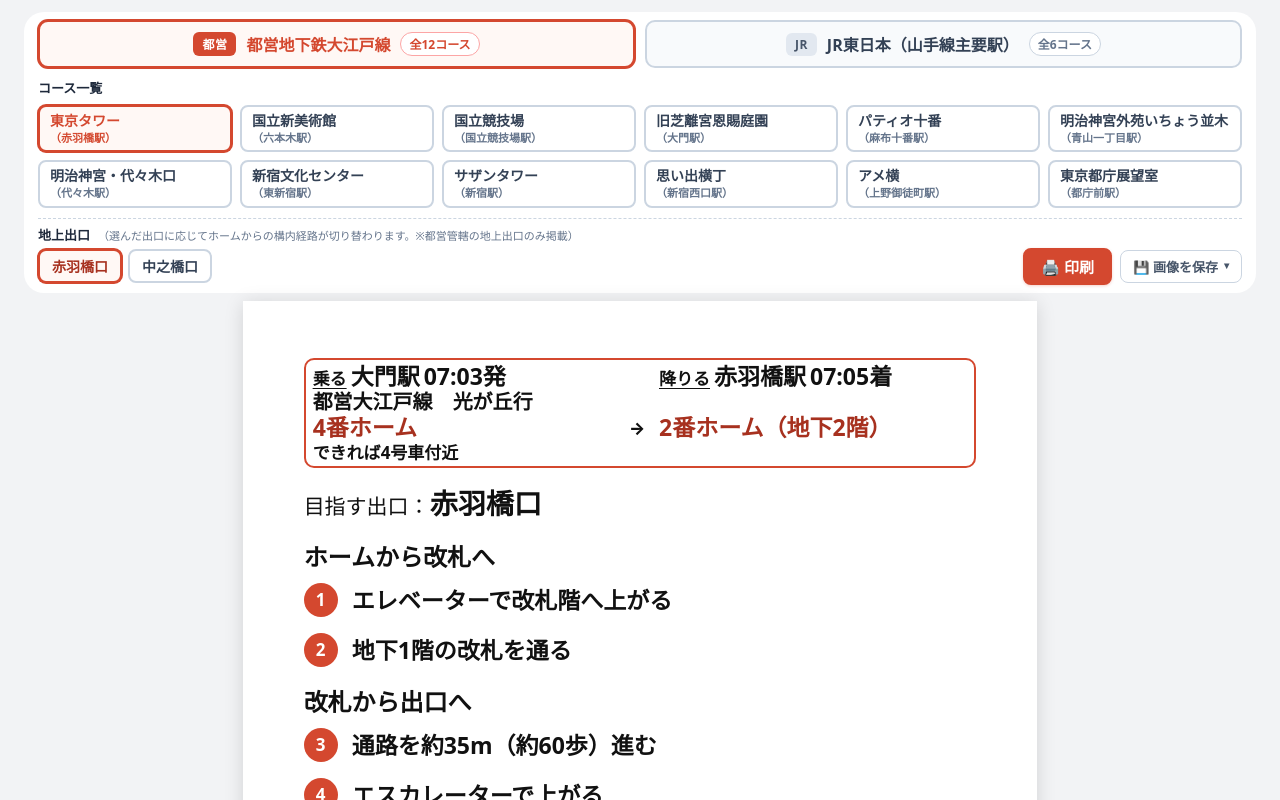
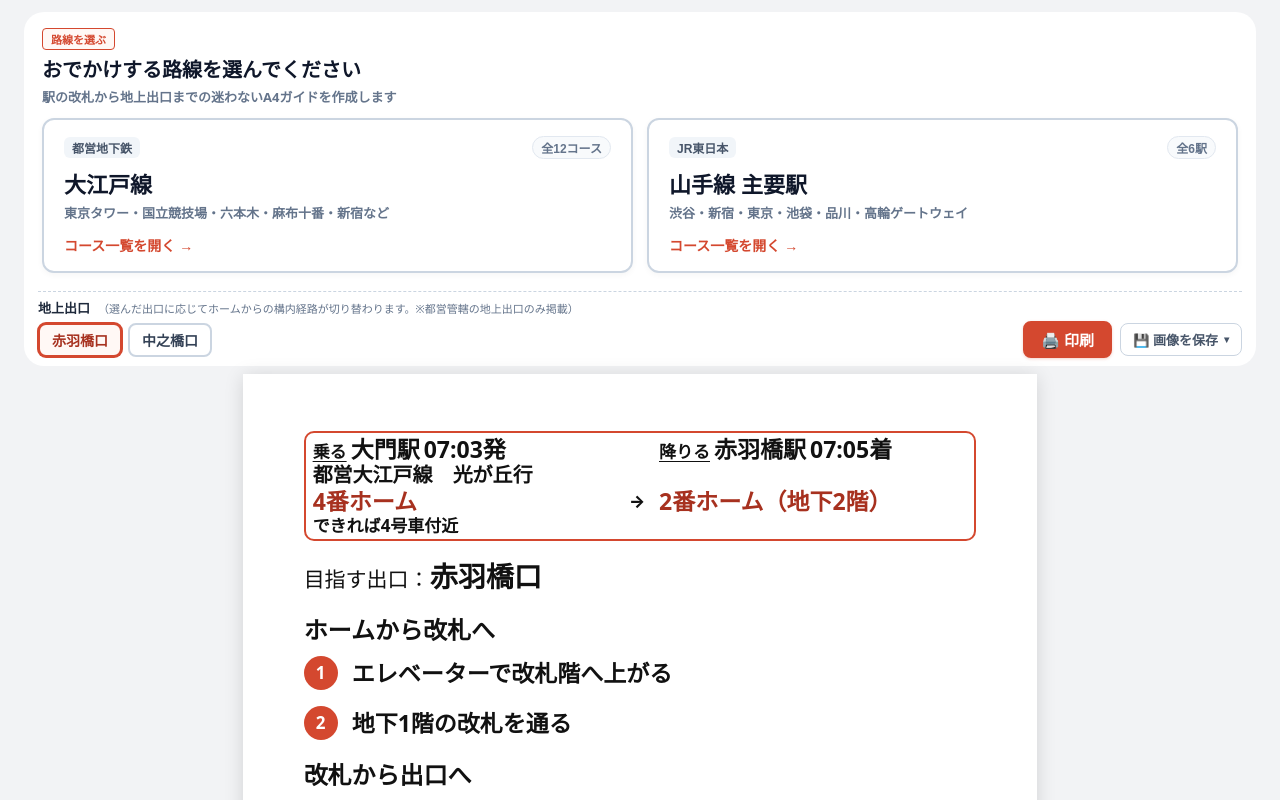
Before and after one commit to atsushiyago/odekake, a React (Vite) app: page / in a window 1280 px wide. Shown: the top 800 px of the page. Built offline with nearby package versions, Linux system fonts and the light colour scheme.

Commit message:
feat(ui): implement Plan B operator selection flow with portal cards

```diff
--- a/src/ui/App.tsx
+++ b/src/ui/App.tsx
@@ -1323,7 +1323,7 @@ export default function App() {
   const defaultCourse = outingCoursePresets[0];
   const debugEnabled = new URLSearchParams(window.location.search).get('debug') === '1';
   const [selectedCourseId, setSelectedCourseId] = useState(defaultCourse.id);
-  const [selectedOperator, setSelectedOperator] = useState<'oedo' | 'jr-east'>('oedo');
+  const [selectedOperator, setSelectedOperator] = useState<'oedo' | 'jr-east' | null>(null);
   const [lastCourseByOperator, setLastCourseByOperator] = useState<{
     oedo: string;
     'jr-east': string;
@@ -1812,41 +1812,67 @@ export default function App() {
       {debugEnabled && <IndoorPoc />}
       <section className="editor no-print course-picker">
         <div>
-          <div className="course-selector">
-            <div
-              className="operator-tabs"
-              role="tablist"
-              aria-label="路線・事業者の選択"
-            >
+          {selectedOperator === null ? (
+            <div className="operator-select-portal">
+              <div className="operator-portal-heading">
+                <span className="operator-portal-badge">路線を選ぶ</span>
+                <h2 className="operator-portal-title">おでかけする路線を選んでください</h2>
+                <p className="operator-portal-sub">駅の改札から地上出口までの迷わないA4ガイドを作成します</p>
+              </div>
+              <div className="operator-portal-cards">
                 <button
                   type="button"
-                role="tab"
-                aria-selected={selectedOperator === 'oedo'}
-                className={
-                  selectedOperator === 'oedo'
-                    ? 'operator-tab operator-tab-oedo is-selected'
-                    : 'operator-tab operator-tab-oedo'
-                }
+                  className="operator-portal-card"
                   onClick={() => selectOperator('oedo')}
                 >
-                <span className="operator-tab-badge">都営</span>
-                <span className="operator-tab-label">都営地下鉄大江戸線</span>
-                <small className="operator-tab-count">全{oedoCoursePresets.length}コース</small>
+                  <div className="operator-portal-card-header">
+                    <span className="operator-portal-card-badge">都営地下鉄</span>
+                    <span className="operator-portal-card-count">全12コース</span>
+                  </div>
+                  <div className="operator-portal-card-name">大江戸線</div>
+                  <div className="operator-portal-card-desc">
+                    東京タワー・国立競技場・六本木・麻布十番・新宿など
+                  </div>
+                  <div className="operator-portal-card-action">コース一覧を開く →</div>
                 </button>
+
                 <button
                   type="button"
-                role="tab"
-                aria-selected={selectedOperator === 'jr-east'}
-                className={
-                  selectedOperator === 'jr-east'
-                    ? 'operator-tab operator-tab-jr is-selected'
-                    : 'operator-tab operator-tab-jr'
-                }
+                  className="operator-portal-card"
                   onClick={() => selectOperator('jr-east')}
                 >
-                <span className="operator-tab-badge">JR</span>
-                <span className="operator-tab-label">JR東日本（山手線主要駅）</span>
-                <small className="operator-tab-count">全{jrEastCoursePresets.length}コース</small>
+                  <div className="operator-portal-card-header">
+                    <span className="operator-portal-card-badge">JR東日本</span>
+                    <span className="operator-portal-card-count">全6駅</span>
+                  </div>
+                  <div className="operator-portal-card-name">山手線 主要駅</div>
+                  <div className="operator-portal-card-desc">
+                    渋谷・新宿・東京・池袋・品川・高輪ゲートウェイ
+                  </div>
+                  <div className="operator-portal-card-action">コース一覧を開く →</div>
+                </button>
+              </div>
+            </div>
+          ) : (
+            <div className="course-selector">
+              <div className="operator-selected-header">
+                <div className="operator-selected-info">
+                  <span className="operator-selected-badge">
+                    {selectedOperator === 'jr-east' ? 'JR東日本' : '都営地下鉄'}
+                  </span>
+                  <span className="operator-selected-name">
+                    {selectedOperator === 'jr-east' ? '山手線主要駅' : '大江戸線'}
+                  </span>
+                  <small className="operator-selected-count">
+                    （全{visibleCoursePresets.length}コース）
+                  </small>
+                </div>
+                <button
+                  type="button"
+                  className="operator-change-btn"
+                  onClick={() => setSelectedOperator(null)}
+                >
+                  ↩ 路線を選び直す
                 </button>
               </div>
               <span className="course-selector-title">コース一覧</span>
@@ -1878,6 +1904,7 @@ export default function App() {
                 ))}
               </div>
             </div>
+          )}
           {exitGroups.length > 0 && (
             <div className="exit-selector">
               <div className="exit-selector-header">
--- a/src/ui/styles.css
+++ b/src/ui/styles.css
@@ -581,83 +581,174 @@
   }
 }
 
-/* Operator Selector Tabs (Toei Oedo Line vs JR East) */
-.operator-tabs {
+/* Plan B: Portal & Operator Selector Flow */
+.operator-select-portal {
+  padding: 8px 4px 12px;
+}
+.operator-portal-heading {
+  margin-bottom: 12px;
+}
+.operator-portal-badge {
+  display: inline-block;
+  padding: 2px 8px;
+  background: #fff8f5;
+  color: #d4482f;
+  border: 1px solid #d4482f;
+  border-radius: 4px;
+  font-size: 11px;
+  font-weight: 800;
+  margin-bottom: 4px;
+}
+.operator-portal-title {
+  margin: 0 0 4px;
+  font-size: 20px;
+  font-weight: 900;
+  color: #0f172a;
+}
+.operator-portal-sub {
+  margin: 0;
+  font-size: 13px;
+  color: #64748b;
+  font-weight: 600;
+}
+.operator-portal-cards {
   display: grid;
   grid-template-columns: 1fr 1fr;
-  gap: 10px;
+  gap: 14px;
+}
+.operator-portal-card {
+  grid-column: auto;
+  display: flex;
+  flex-direction: column;
+  align-items: flex-start;
+  padding: 16px 20px;
+  background: #ffffff;
+  border: 2px solid #cbd5e1;
+  border-radius: 12px;
+  cursor: pointer;
+  text-align: left;
+  transition: all 0.2s ease;
+  box-shadow: 0 2px 6px rgba(0, 0, 0, 0.04);
+}
+.operator-portal-card:hover {
+  border-color: #d4482f;
+  background: #fffdfc;
+  transform: translateY(-2px);
+  box-shadow: 0 6px 16px rgba(212, 72, 47, 0.12);
+}
+.operator-portal-card-header {
+  display: flex;
+  align-items: center;
+  justify-content: space-between;
+  width: 100%;
+  margin-bottom: 8px;
+}
+.operator-portal-card-badge {
+  font-size: 12px;
+  font-weight: 900;
+  padding: 2px 8px;
+  border-radius: 6px;
+  background: #f1f5f9;
+  color: #475569;
+}
+.operator-portal-card:hover .operator-portal-card-badge {
+  background: #d4482f;
+  color: #ffffff;
+}
+.operator-portal-card-count {
+  font-size: 12px;
+  font-weight: 800;
+  color: #64748b;
+  background: #f8fafc;
+  border: 1px solid #e2e8f0;
+  padding: 2px 8px;
+  border-radius: 999px;
+}
+.operator-portal-card-name {
+  font-size: 22px;
+  font-weight: 900;
+  color: #0f172a;
   margin-bottom: 6px;
 }
-.operator-tab {
-  grid-column: auto;
+.operator-portal-card-desc {
+  font-size: 13px;
+  font-weight: 600;
+  color: #64748b;
+  line-height: 1.4;
+  margin-bottom: 12px;
+  flex: 1;
+}
+.operator-portal-card-action {
+  font-size: 14px;
+  font-weight: 800;
+  color: #d4482f;
+}
+
+/* Expanded Header with "Change Operator" button */
+.operator-selected-header {
   display: flex;
   align-items: center;
-  justify-content: center;
-  gap: 10px;
-  padding: 10px 16px;
-  border: 2px solid #cbd5e1;
-  border-radius: 10px;
-  background: #f8fafc;
-  color: #334155;
+  justify-content: space-between;
+  gap: 12px;
+  padding: 6px 10px;
+  margin-bottom: 8px;
+  background: #fff8f5;
+  border: 1.5px solid #d4482f;
+  border-radius: 8px;
+}
+.operator-selected-info {
+  display: flex;
+  align-items: center;
+  gap: 8px;
+}
+.operator-selected-badge {
+  font-size: 11px;
+  font-weight: 900;
+  background: #d4482f;
+  color: #ffffff;
+  padding: 2px 7px;
+  border-radius: 4px;
+}
+.operator-selected-name {
+  font-size: 16px;
+  font-weight: 900;
+  color: #0f172a;
+}
+.operator-selected-count {
+  font-size: 12px;
+  font-weight: 700;
+  color: #64748b;
+}
+.operator-change-btn {
+  grid-column: auto;
+  display: inline-flex;
+  align-items: center;
+  gap: 4px;
+  padding: 4px 10px;
   font: inherit;
-  font-size: 16px;
+  font-size: 13px;
   font-weight: 800;
+  background: #ffffff;
+  color: #d4482f;
+  border: 1.5px solid #d4482f;
+  border-radius: 6px;
   cursor: pointer;
   transition: all 0.15s ease;
 }
-.operator-tab:hover {
-  border-color: #94a3b8;
-  background: #f1f5f9;
-}
-.operator-tab-badge {
-  display: inline-flex;
-  align-items: center;
-  justify-content: center;
-  padding: 3px 9px;
-  border-radius: 6px;
-  font-size: 12px;
-  font-weight: 900;
-  letter-spacing: 0.04em;
-  background: #e2e8f0;
-  color: #475569;
-}
-.operator-tab-label {
-  font-size: 16px;
-  font-weight: 900;
-}
-.operator-tab-count {
-  font-size: 12px;
-  font-weight: 700;
-  color: #64748b;
-  background: #fff;
-  padding: 2px 8px;
-  border-radius: 999px;
-  border: 1px solid #cbd5e1;
-}
-.operator-tab.is-selected {
-  border-color: #d4482f;
-  background: #fff8f5;
-  color: #d4482f;
-  box-shadow: 0 0 0 1px #d4482f;
-}
-.operator-tab.is-selected .operator-tab-badge {
+.operator-change-btn:hover {
   background: #d4482f;
   color: #ffffff;
 }
-.operator-tab.is-selected .operator-tab-count {
-  border-color: #fca5a5;
-  color: #d4482f;
-}
+
 @media (max-width: 700px) {
-  .operator-tabs {
+  .operator-portal-cards {
     grid-template-columns: 1fr;
-    gap: 6px;
+    gap: 10px;
   }
-  .operator-tab {
-    padding: 8px 12px;
-    font-size: 14px;
+  .operator-portal-card {
+    padding: 14px 16px;
   }
-  .operator-tab-label {
-    font-size: 14px;
+  .operator-portal-card-name {
+    font-size: 19px;
   }
 }
```
Lines whose indentation alone changed are shown as unchanged.
